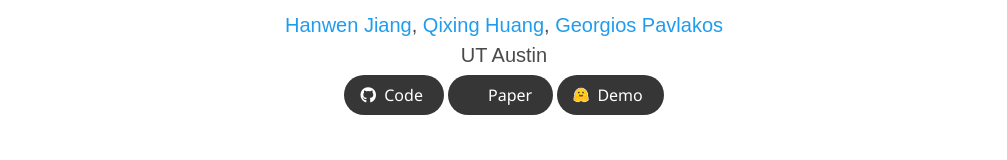
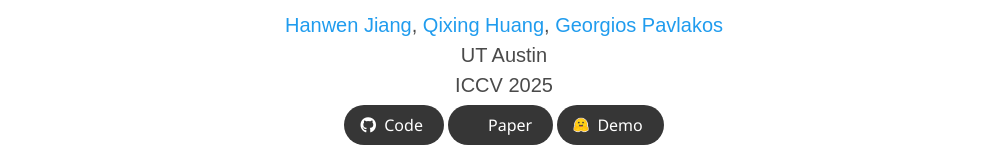
Before and after one commit to hwjiang1510/Real3D, a plain HTML site: page index.html in a window 1280 px wide. Shown: the part 170-330 px from the top of the page, without its empty margins (136-1143 px from the left). Drawn offline with nearby package versions, Linux system fonts and the light colour scheme; some icons are missing; a web font is replaced by a local one.

Commit message:
Update index.html

```diff
--- a/index.html
+++ b/index.html
@@ -66,6 +66,10 @@
 
                   <div class="is-size-5 publication-authors">
                     <span class="author-block">UT Austin</span>
+                  </div>
+
+		  <div class="is-size-5 publication-authors">
+                    <span class="author-block">ICCV 2025</span>
                   </div>
 
                   <!-- Github link -->
```
